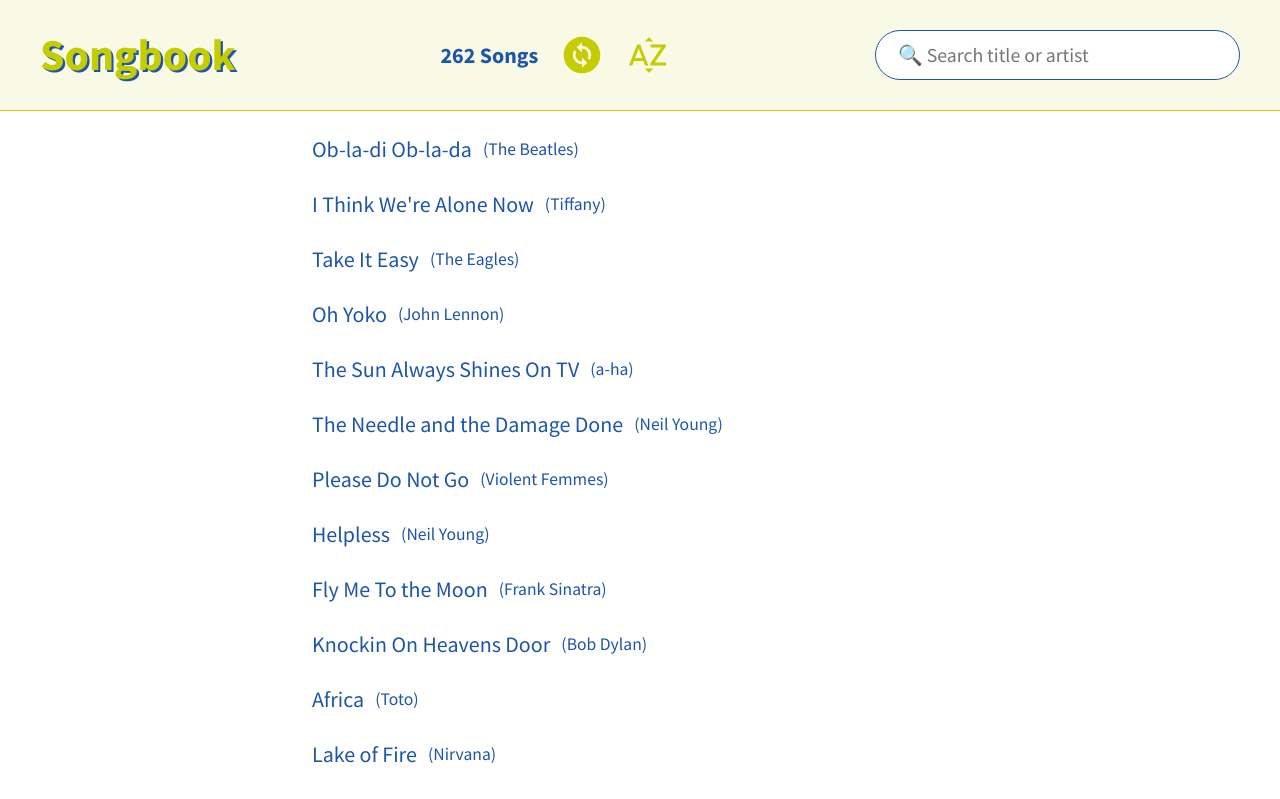
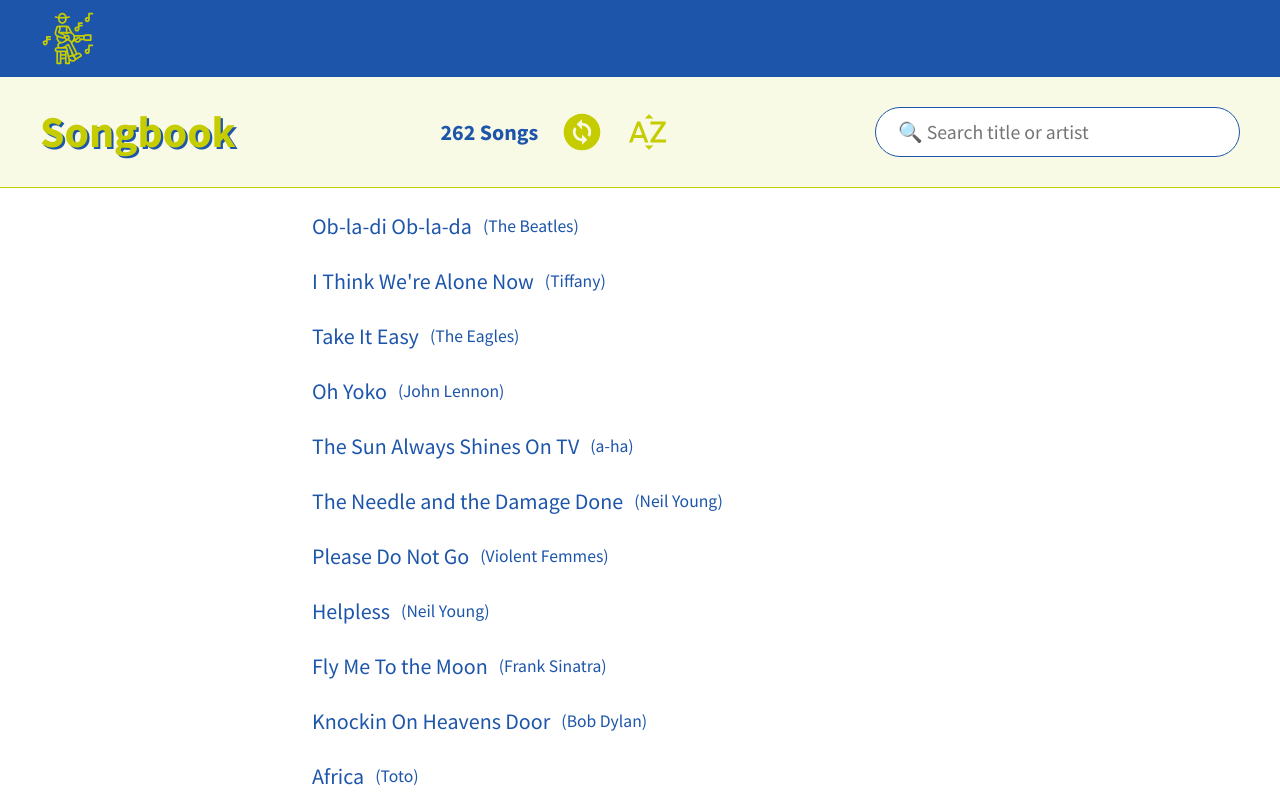
Before and after one commit to paulrobertpine/songbook-2022, a Gatsby site: page / in a window 1280 px wide. Shown: the top 799 px of the page. Built offline with nearby package versions, Linux system fonts and the light colour scheme; Gatsby itself is replaced by a stand-in of ours.

Commit message:
add header again

```diff
--- a/src/components/layout.js
+++ b/src/components/layout.js
@@ -1,9 +1,7 @@
 import React from "react"
 import { Helmet } from "react-helmet";
-
-// import Header from "./header"
+import Header from "./header"
 import Footer from "./footer"
-
 import "../sass/styles.scss"
 
 export default function Layout({ title, children }) {
@@ -14,7 +12,7 @@
         <meta charSet="utf-8" />
       </Helmet>
 
-      {/* <Header /> */}
+      <Header />
       <main id="site-main">{children}</main>
       <Footer />
     </>
```
